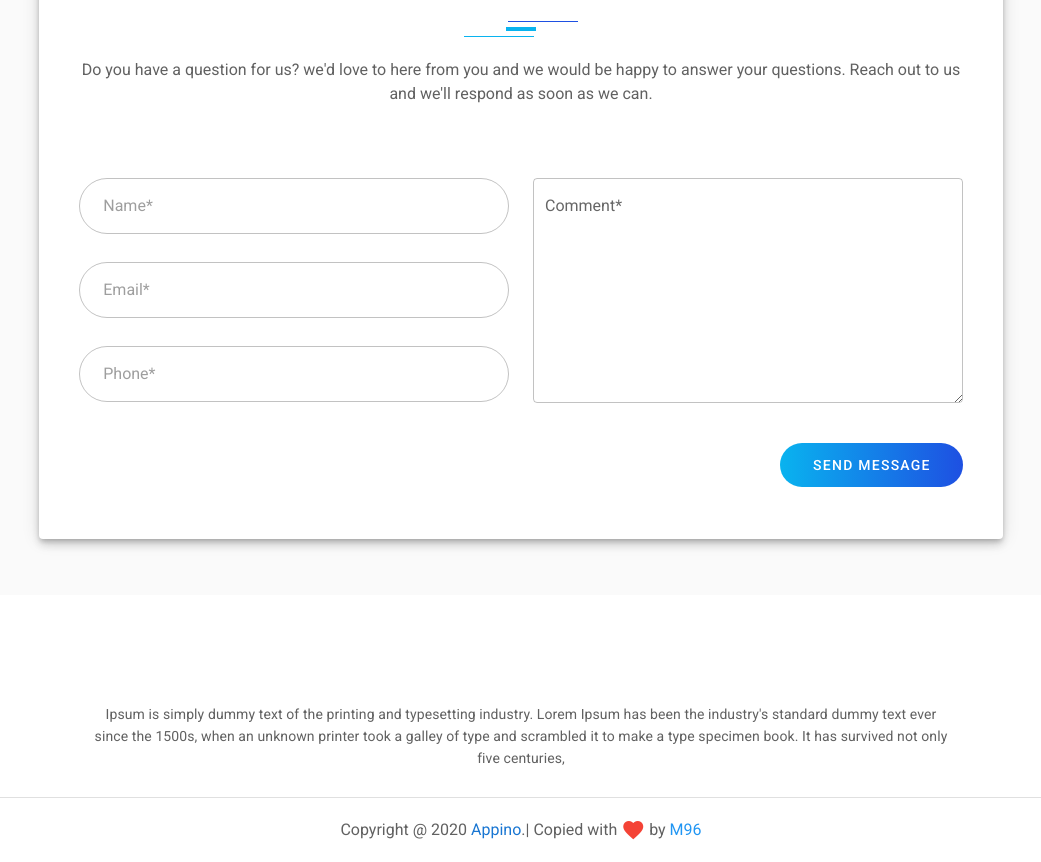
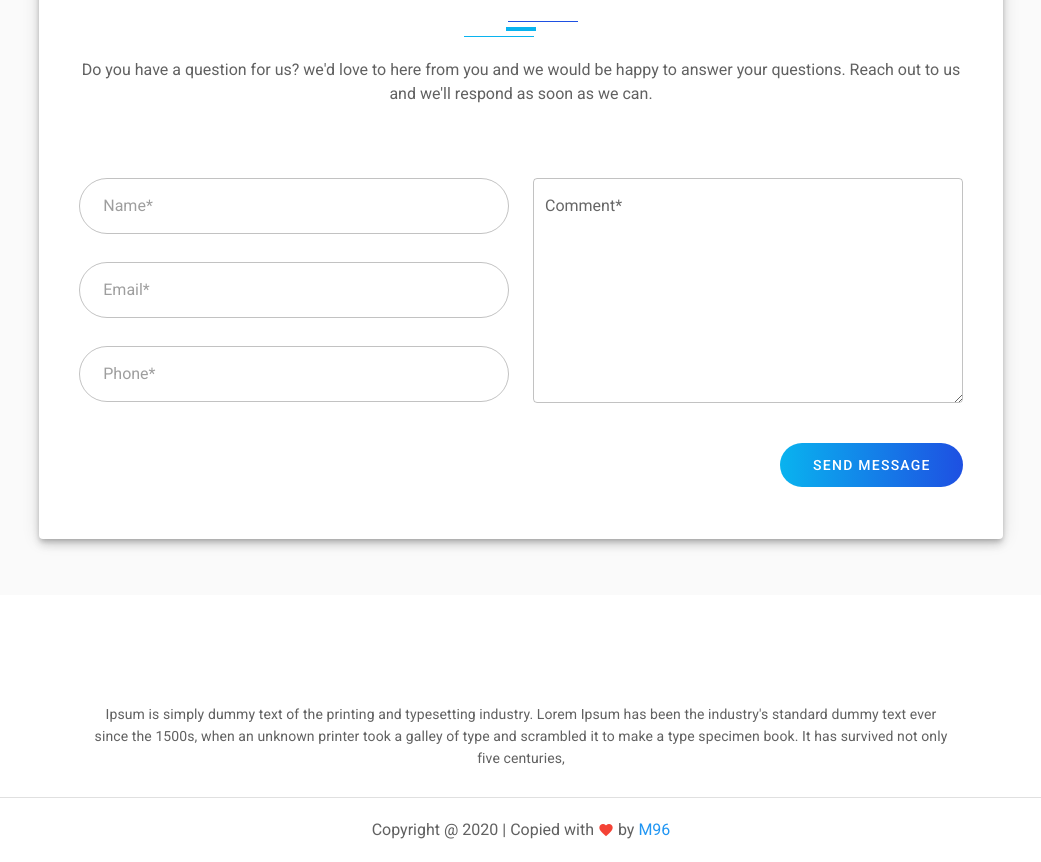
Before and after one commit to Mirjahon96/Vappino, a plain HTML site: page index.html in a window 1280 px wide. Shown: the part 10635-11497 px from the top of the page, without its empty margins (119-1160 px from the left). Drawn offline with Linux system fonts and the light colour scheme; some packages are replaced by stand-ins of ours.

Commit message:
Update index.html

```diff
--- a/index.html
+++ b/index.html
@@ -815,7 +815,7 @@
               <v-row>
                 <v-col cols="12" md="10" offset-md="1" class="text-center">
                   <p class="grey--text text--darken-2 mb-0 py-2">
-                    Copyright @ {{ new Date().getFullYear() }} <a href="https://iqonic.design//themes/appino/v1/index.html">Appino</a>.| Copied with <v-icon color="red">mdi-heart</v-icon> by <span class="blue--text">M96</span>
+                    Copyright @ {{ new Date().getFullYear() }} | Copied with <v-icon small color="red">mdi-heart</v-icon> by <span class="blue--text">M96</span>
                   </p>
                 </v-col>
               </v-row>
```
